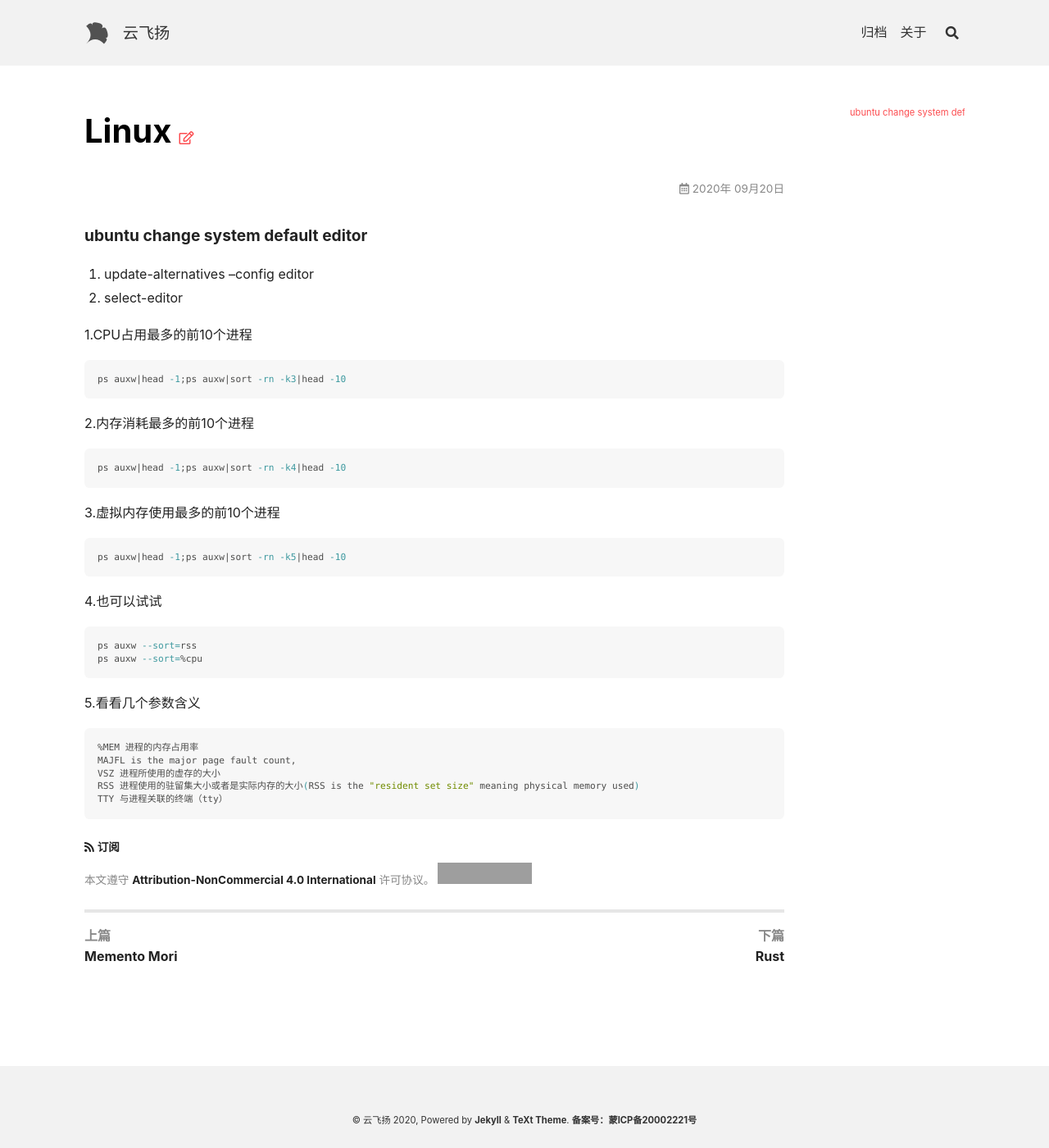
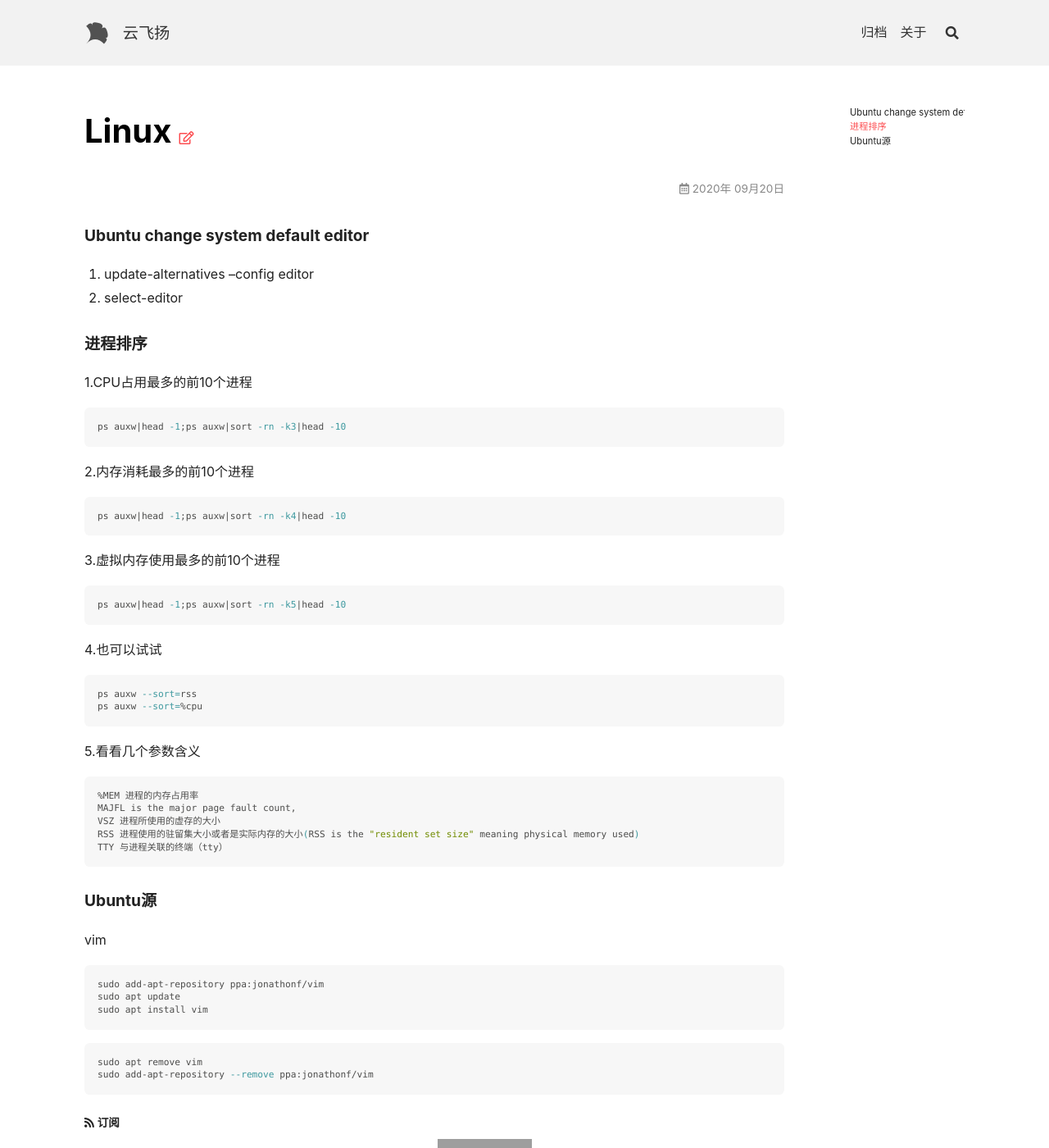
Before and after one commit to zwwland/goe13, a Jekyll site: the page built from _posts/2020-09-20-linux.md, in a window 1280 px wide and 1400 px high. Shown: the whole window at 82% size. Built offline with Jekyll 4.4.1, drawn with Linux system fonts in a browser that asks for light colours; nearby versions of some CDN libraries; grey boxes are pictures that could not be loaded.

Commit message:
add vim ppa

````diff
--- a/_posts/2020-09-20-linux.md
+++ b/_posts/2020-09-20-linux.md
@@ -1,7 +1,8 @@
-#### ubuntu change system default editor
+#### Ubuntu change system default editor
 1. update-alternatives --config editor
 2. select-editor
 
+#### 进程排序
 1.CPU占用最多的前10个进程
 ```bash
 ps auxw|head -1;ps auxw|sort -rn -k3|head -10
@@ -27,3 +28,15 @@ VSZ 进程所使用的虚存的大小
 RSS 进程使用的驻留集大小或者是实际内存的大小(RSS is the "resident set size" meaning physical memory used)
 TTY 与进程关联的终端（tty）
 ```
+
+#### Ubuntu源
+vim
+```sh
+sudo add-apt-repository ppa:jonathonf/vim
+sudo apt update
+sudo apt install vim
+```
+```sh
+sudo apt remove vim
+sudo add-apt-repository --remove ppa:jonathonf/vim
+```
````
